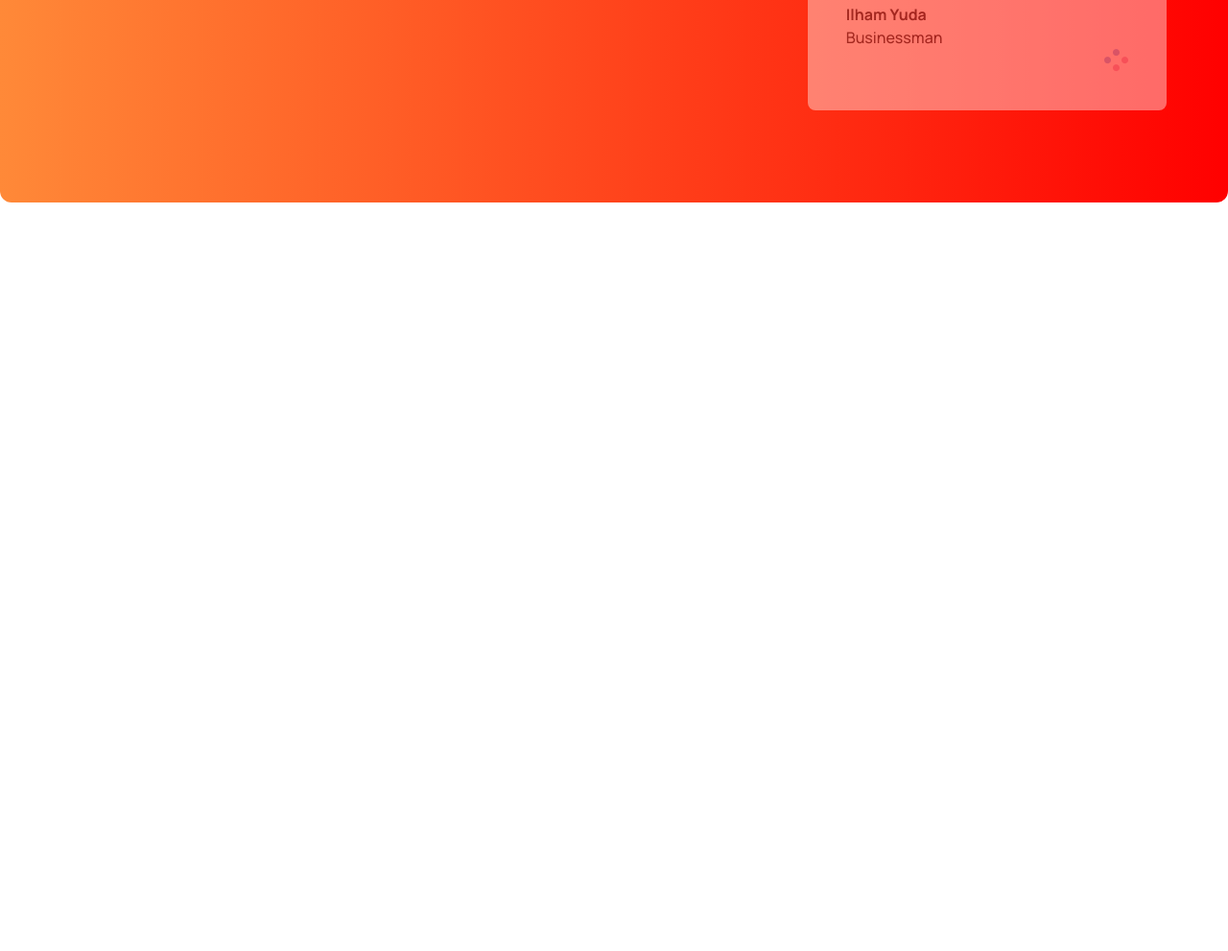
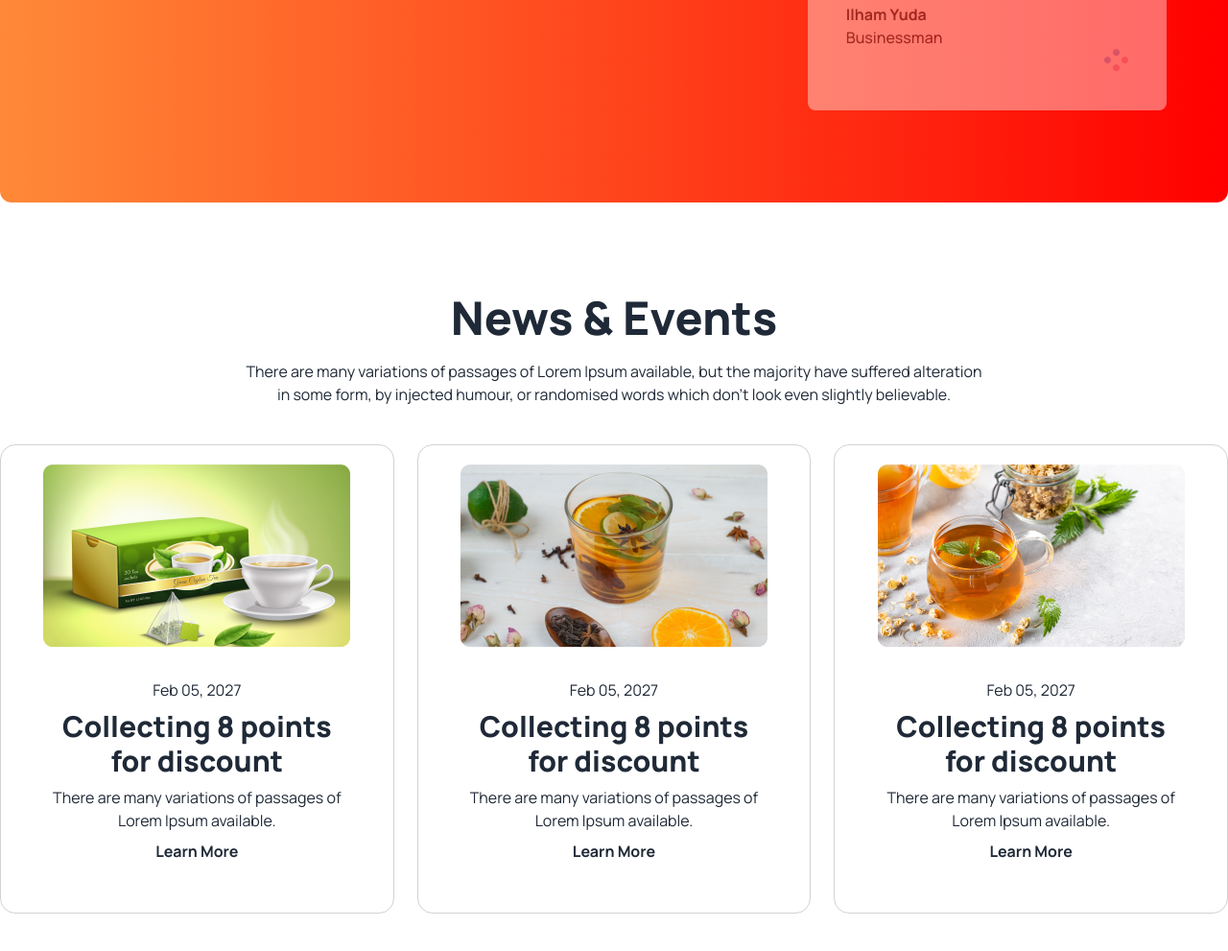
Before and after one commit to abdulalnakib/tea-house-website, a plain HTML site: page index.html in a window 1280 px wide. Shown: the part 2320-3311 px from the top of the page at 96% size. Before the commit the page ends 2627 px from the top, so only its background shows below. Drawn offline with nearby package versions, Linux system fonts and the light colour scheme.

Commit message:
finished the news section and made it responsive

```diff
--- a/index.html
+++ b/index.html
@@ -174,6 +174,49 @@
                 </div>
             </div>
         </section>
+        <!-- News section -->
+        <section class="text-center my-24">
+            <h2 class="text-5xl font-extrabold mb-5">News & Events</h2>
+            <p class="lg:max-w-3xl mx-auto mb-10">There are many variations of passages of Lorem Ipsum available, but
+                the majority have suffered alteration
+                in some form, by injected humour, or randomised words which don't look even slightly believable. </p>
+            <!-- News card section  -->
+            <div class=" grid gap-6 grid-cols-1 md:grid-cols-2 lg:grid-cols-3">
+                <!-- First card -->
+                <div class="card bg-base-100 border-[1px] border-[#D2D2D2] p-5">
+                    <figure><img class="w-max" src="./images/news-1.png" alt="Shoes" /></figure>
+                    <div class="card-body">
+                        <p>Feb 05, 2027</p>
+                        <h2 class="card-title text-3xl font-extrabold">Collecting 8 points for discount
+                        </h2>
+                        <p>There are many variations of passages of Lorem Ipsum available.</p>
+                        <h3 class="font-bold">Learn More</h3>
+                    </div>
+                </div>
+                <!-- Second card -->
+                <div class="card bg-base-100 border-[1px] border-[#D2D2D2] p-5">
+                    <figure><img src="./images/news-2.png" alt="Shoes" /></figure>
+                    <div class="card-body">
+                        <p>Feb 05, 2027</p>
+                        <h2 class="card-title text-3xl font-extrabold">Collecting 8 points for discount
+                        </h2>
+                        <p>There are many variations of passages of Lorem Ipsum available.</p>
+                        <h3 class="font-bold">Learn More</h3>
+                    </div>
+                </div>
+                <!-- Third card -->
+                <div class="card bg-base-100 border-[1px] border-[#D2D2D2] p-5">
+                    <figure><img src="./images/news-3.png" alt="Shoes" /></figure>
+                    <div class="card-body">
+                        <p>Feb 05, 2027</p>
+                        <h2 class="card-title text-3xl font-extrabold">Collecting 8 points for discount
+                        </h2>
+                        <p>There are many variations of passages of Lorem Ipsum available.</p>
+                        <h3 class="font-bold">Learn More</h3>
+                    </div>
+                </div>
+            </div>
+        </section>
     </main>
     <footer>
 
```
